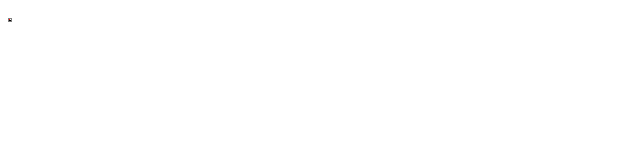
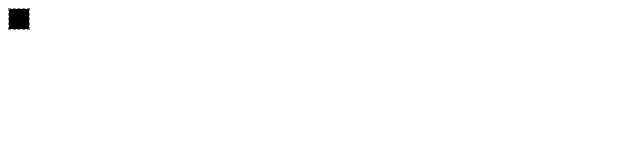
Before and after one commit to slooi/postProcessingTest, a plain HTML site: page index.html in a window 1280 px wide. Shown: the full height of the page, 0-640 px from the left. Drawn offline with Linux system fonts and the light colour scheme.

Commit message:
Corrected some code. Bug still not fixed

```diff
--- a/index.html
+++ b/index.html
@@ -18,10 +18,10 @@
 	<body>
 		<script type="shader" id="vsSource">
 			attribute vec2 a_Position;
-			attribute vec3 a_Color;
+			attribute vec4 a_Color;
 			attribute vec2 a_TexCoord;
 
-			varying vec3 v_Color;
+			varying vec4 v_Color;
 			varying vec2 v_TexCoord;
 
 			uniform float u_RadInv;
@@ -37,14 +37,14 @@
 		<script type="shader" id="fsSource">
 			precision mediump float;
 
-			varying vec3 v_Color;
+			varying vec4 v_Color;
 			varying vec2 v_TexCoord;
 
 			uniform sampler2D u_Tex;
 
 			void main(){
 				vec4 c = texture2D(u_Tex,v_TexCoord);
-				gl_FragColor = vec4(v_Color,1)+c;
+				gl_FragColor = v_Color+c;
 			}
 		</script>
 		<script src="webgl.js"></script>
--- a/webgl.js
+++ b/webgl.js
@@ -8,7 +8,7 @@ const fsSource = document.getElementById('fsSource').innerText
 
 // canvas
 const canvas = document.createElement('canvas')
-canvas.width = 2
+canvas.width = 20
 canvas.height = canvas.width
 document.body.append(canvas)
 
@@ -46,12 +46,12 @@ for(let i=0;i<gl.getProgramParameter(program,gl.ACTIVE_UNIFORMS);i++){
 
 // Data  ORIGINAL
 let data = [
-	0,0,1,1,1,
-	1,0,1,1,0,
-	0,1,1,0,1,
-	0,0,1,1,1,
-	1,0,1,1,0,
-	1,1,1,1,1,
+	0,0,1,1,1,1,
+	1,0,1,1,0,1,
+	0,1,1,0,1,1,
+	0,0,1,1,1,1,
+	1,0,1,1,0,1,
+	1,1,1,1,1,1,
 ]
 
 // ORIGINAL DATA
@@ -88,25 +88,32 @@ updateTexture(textures[0],buildData())		// WRITE INTO THE TEXTURES[0]
 gl.uniform1f(uniformLocations.u_RadInv,2/canvas.width)
 
 
-gl.blendFunc(gl.ONE,gl.ONE)
+gl.bindFramebuffer(gl.FRAMEBUFFER,null)			// canvas
+preprocessingBind(0)										// enable/disable
+render(data.length/6)										// ONLY DRAW RECT ()
+read()
 
-preprocessingBind(0)
+postprocessingBind(0)										// Bind pos, TEXCOORDS
+gl.bindTexture(gl.TEXTURE_2D,textures[0])		//select textures[0]
+render(data.length/4)
+read()
 // setTexFramePair(pairCounter)
 // pairCounter++
 // pairCounter=pairCounter%2
 
-// gl.clear(gl.COLOR_BUFFER_BIT)
-gl.bindFramebuffer(gl.FRAMEBUFFER,fbs[0])	// WRITE INTO TEXTURES[0]
-// clear()
+// // gl.clear(gl.COLOR_BUFFER_BIT)
+// gl.bindFramebuffer(gl.FRAMEBUFFER,fbs[0])	// WRITE INTO TEXTURES[0]
+// // clear()
+// // gl.blendFunc(gl.ONE,gl.ONE_MINUS_SRC_ALPHA)
 
-gl.bindTexture(gl.TEXTURE_2D,textures[1])	//
-render()
-read()
-gl.bindTexture(gl.TEXTURE_2D,textures[0])
-postprocessingBind(0)
-// preprocessingBind(0)
-renderToCanvas()
-read()
+// gl.bindTexture(gl.TEXTURE_2D,textures[1])	// PREVENTS FEEDBACK LOOP
+// render(data.length/5)
+// read()
+// // gl.bindTexture(gl.TEXTURE_2D,textures[0])
+// // postprocessingBind(0)
+// // // preprocessingBind(0)
+// // renderToCanvas(data2.length/4)
+// // read()
 
 
 /* WORKS */
@@ -169,18 +176,18 @@ function preprocessingBind(shouldBuffer=0){
 		2,
 		gl.FLOAT,
 		0,
-		5*Float32Array.BYTES_PER_ELEMENT,
+		6*Float32Array.BYTES_PER_ELEMENT,
 		0,
 	)
-	gl.enableVertexAttribArray(attribLocations.a_Position)
 	gl.vertexAttribPointer(
 		attribLocations.a_Color,
-		3,
+		4,
 		gl.FLOAT,
 		0,
-		5*Float32Array.BYTES_PER_ELEMENT,
+		6*Float32Array.BYTES_PER_ELEMENT,
 		2*Float32Array.BYTES_PER_ELEMENT,
 	)
+	gl.enableVertexAttribArray(attribLocations.a_Position)
 	gl.enableVertexAttribArray(attribLocations.a_Color)
 	gl.disableVertexAttribArray(attribLocations.a_TexCoord)
 }
@@ -199,23 +206,26 @@ function updateTexture(tex,data){
 	gl.texImage2D(gl.TEXTURE_2D,0,gl.RGBA,canvas.width,canvas.height,0,gl.RGBA,gl.UNSIGNED_BYTE,data)
 }
 
-function render(){
-	gl.drawArrays(gl.TRIANGLES,0,data.length/5)
+function render(len){
+	gl.drawArrays(gl.TRIANGLES,0,len)
 }
 
-function renderToCanvas(){
+function renderToCanvas(len){
 	gl.bindFramebuffer(gl.FRAMEBUFFER,null)
 	// gl.drawArrays(gl.POINTS,0,data.length/5)
-	gl.drawArrays(gl.TRIANGLES,0,data.length/5)
+	gl.drawArrays(gl.TRIANGLES,0,len)
 }
 
 function buildData(){
 	const data = new Uint8Array(canvas.width*canvas.height*4)
 	const row = canvas.height-1
 	const col = 0
-	// for(let i=0;i<canvas.width*canvas.height*4;i++){
-	// 	data[i] = 0
-	// }
+	for(let i=0;i<canvas.width*canvas.height*4;i+=4){
+		data[i]		=	0
+		data[i+1]	=	0
+		data[i+2]	=	0
+		data[i+3]	=	0
+	}
 	data[row*canvas.width*4 + col*4]		=	255
 	data[row*canvas.width*4 + col*4+1]	=	0
 	data[row*canvas.width*4 + col*4+2]	=	0
```
